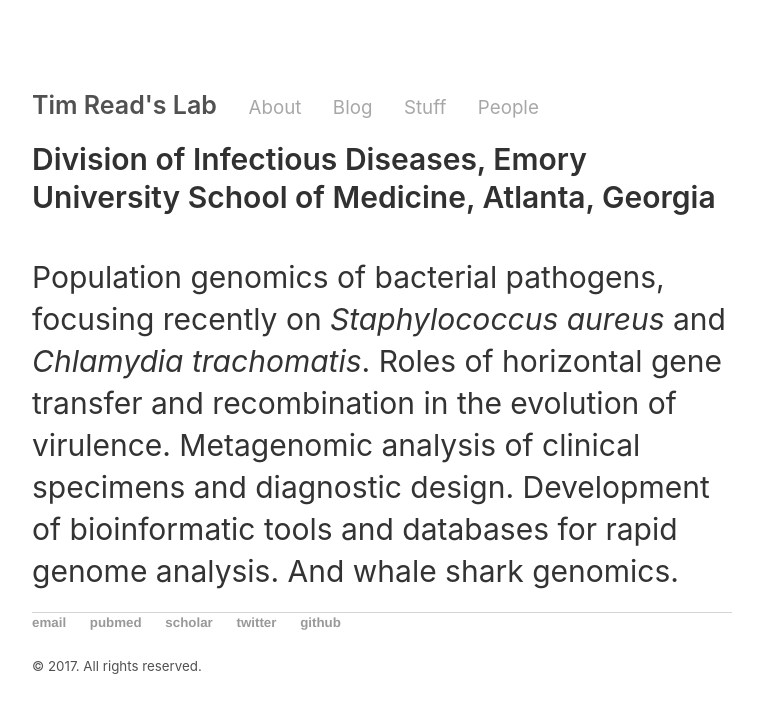
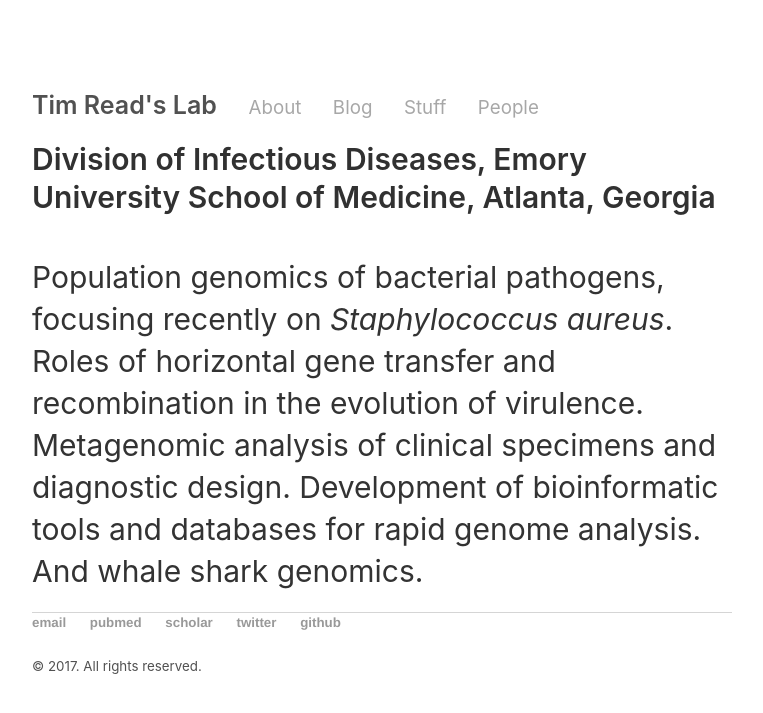
Before and after one commit to miltontan/read-lab-confederation.github.io, a Jekyll site: the page built from index.html, in a window 1280 px wide. Shown: the top 713 px of the page, without its empty margins (258-1021 px from the left). Built offline with Jekyll 4.4.1, drawn with Linux system fonts in a browser that asks for light colours; the list of posts is cut into pages by our own code.

Commit message:
minor edit

```diff
--- a/index.html
+++ b/index.html
@@ -8,6 +8,6 @@
 <div class="blurb">
 	<h2>Division of Infectious Diseases, Emory University School of Medicine, Atlanta, Georgia</h2>
 	</br>
-	<p> Population genomics of bacterial pathogens, focusing recently on <i>Staphylococcus aureus</i> and <i>Chlamydia trachomatis</i>. Roles of horizontal gene transfer and recombination in the evolution of virulence. Metagenomic analysis of clinical specimens and diagnostic design. Development of bioinformatic tools and databases for rapid genome analysis.  And whale shark genomics.
+	<p> Population genomics of bacterial pathogens, focusing recently on <i>Staphylococcus aureus</i>. Roles of horizontal gene transfer and recombination in the evolution of virulence. Metagenomic analysis of clinical specimens and diagnostic design. Development of bioinformatic tools and databases for rapid genome analysis.  And whale shark genomics.
 </p>
 </div><!-- /.blurb -->
```
